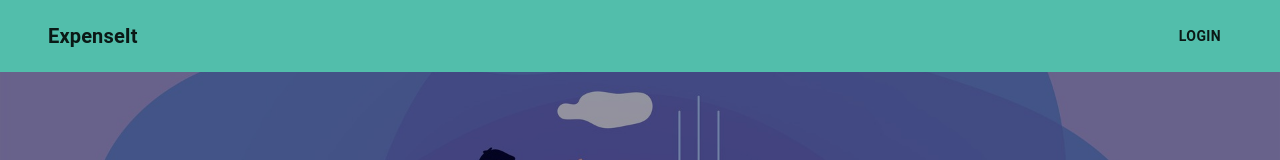
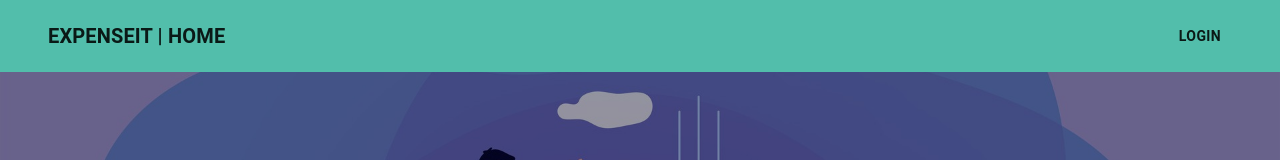
Before and after one commit to Leonard-Atorough/expenseit-react, a React (Vite) app: page / in a window 1280 px wide. Shown: the top 160 px of the page. Built offline with nearby package versions, Linux system fonts and the light colour scheme.

Commit message:
feat: Enhance page context management by integrating setPage functionality across components

```diff
--- a/src/App.tsx
+++ b/src/App.tsx
@@ -1,14 +1,17 @@
 import { Outlet } from "react-router";
+import {useState} from "react";
 import "./App.css";
 import AuthProvider from "./providers/AuthProvider";
 import { LandingAppBar } from "./components/LandingAppBar";
 
 function App() {
+  const [page, setPage] = useState<string | undefined>(undefined);
+
   return (
     <AuthProvider>
       <div className="App">
-        <LandingAppBar />
-        <Outlet />
+        <LandingAppBar page={page} />
+        <Outlet context={{ setPage }} />
       </div>
     </AuthProvider>
   );
--- a/src/components/LandingAppBar.tsx
+++ b/src/components/LandingAppBar.tsx
@@ -5,14 +5,14 @@ import Toolbar from "@mui/material/Toolbar";
 import Typography from "@mui/material/Typography";
 import { Link } from "react-router";
 
-export function LandingAppBar() {
+export function LandingAppBar({ page }: { page: string | undefined }) {
   return (
     <Box sx={{ flexGrow: 1 }}>
       <AppBar position="static" sx={{ px: 3, py: 0.5 }}>
         <Toolbar sx={{ justifyContent: "space-between", alignItems: "center" }}>
           <Link to="/" style={{ textDecoration: "none", color: "inherit" }}>
             <Typography variant="h6" component="div" sx={{ fontWeight: "700" }}>
-              ExpenseIt
+              {`EXPENSEIT ${page ? `| ${page}` : ""}`}
             </Typography>
           </Link>
           <Button color="inherit" sx={{ fontWeight: "700" }} component={Link} to="/login">
--- a/src/components/auth/LoginOrRegister.tsx
+++ b/src/components/auth/LoginOrRegister.tsx
@@ -8,7 +8,7 @@ import Container from "@mui/material/Container";
 import InputLabel from "@mui/material/InputLabel";
 import { useState } from "react";
 import { useAuth } from "../../hooks/Auth";
-import { useNavigate } from "react-router";
+import { useNavigate, useOutletContext } from "react-router";
 
 export function LoginOrRegister() {
   const [isLoginMode, setIsLoginMode] = useState(true);
@@ -16,6 +16,10 @@ export function LoginOrRegister() {
 
   const auth = useAuth();
   const navigate = useNavigate();
+
+  useOutletContext<{ setPage: (page: string | undefined) => void }>().setPage(
+    isLoginMode ? "LOGIN" : "REGISTER"
+  );
 
   const displayErrorForTime = (message: string, duration: number) => {
     setError(message);
--- a/src/pages/LandingPage.tsx
+++ b/src/pages/LandingPage.tsx
@@ -1,7 +1,10 @@
+import { useOutletContext } from "react-router";
 import { Features } from "../components/landing/Features";
 import { Hero } from "../components/landing/Hero";
 
 export function LandingPage() {
+  useOutletContext<{ setPage: (page: string | undefined) => void }>().setPage("HOME");
+
   return (
     <>
       <Hero />
--- a/src/pages/UserPage.tsx
+++ b/src/pages/UserPage.tsx
@@ -16,6 +16,7 @@ import AssessmentIcon from "@mui/icons-material/Assessment";
 import SettingsIcon from "@mui/icons-material/Settings";
 import LogoutIcon from "@mui/icons-material/Logout";
 import { useAuth } from "../hooks/Auth";
+import { use, useState } from "react";
 
 const drawerWidth = 240;
 
@@ -23,6 +24,8 @@ export function UserPage() {
   const navigate = useNavigate();
   const location = useLocation();
   const { user, logout } = useAuth();
+
+  const [page, setPage] = useState<string | undefined>(undefined);
 
   const menuItems = [
     { text: "Dashboard", icon: <DashboardIcon />, path: "/user/dashboard" },
@@ -46,7 +49,7 @@ export function UserPage() {
       <AppBar position="fixed" sx={{ zIndex: (theme) => theme.zIndex.drawer + 1 }}>
         <Toolbar>
           <Typography variant="h6" noWrap component="div" sx={{ flexGrow: 1 }}>
-            ExpenseIt
+            {`EXPENSEIT ${page ? `| ${page}` : ""}`}
           </Typography>
           <Typography variant="body1" sx={{ mr: 2 }}>
             {user?.firstName} {user?.lastName}
@@ -90,7 +93,7 @@ export function UserPage() {
       {/* Main Content */}
       <Box component="main" sx={{ flexGrow: 1, p: 3 }}>
         <Toolbar />
-        <Outlet />
+        <Outlet context={{ setPage }} />
       </Box>
     </Box>
   );
```
